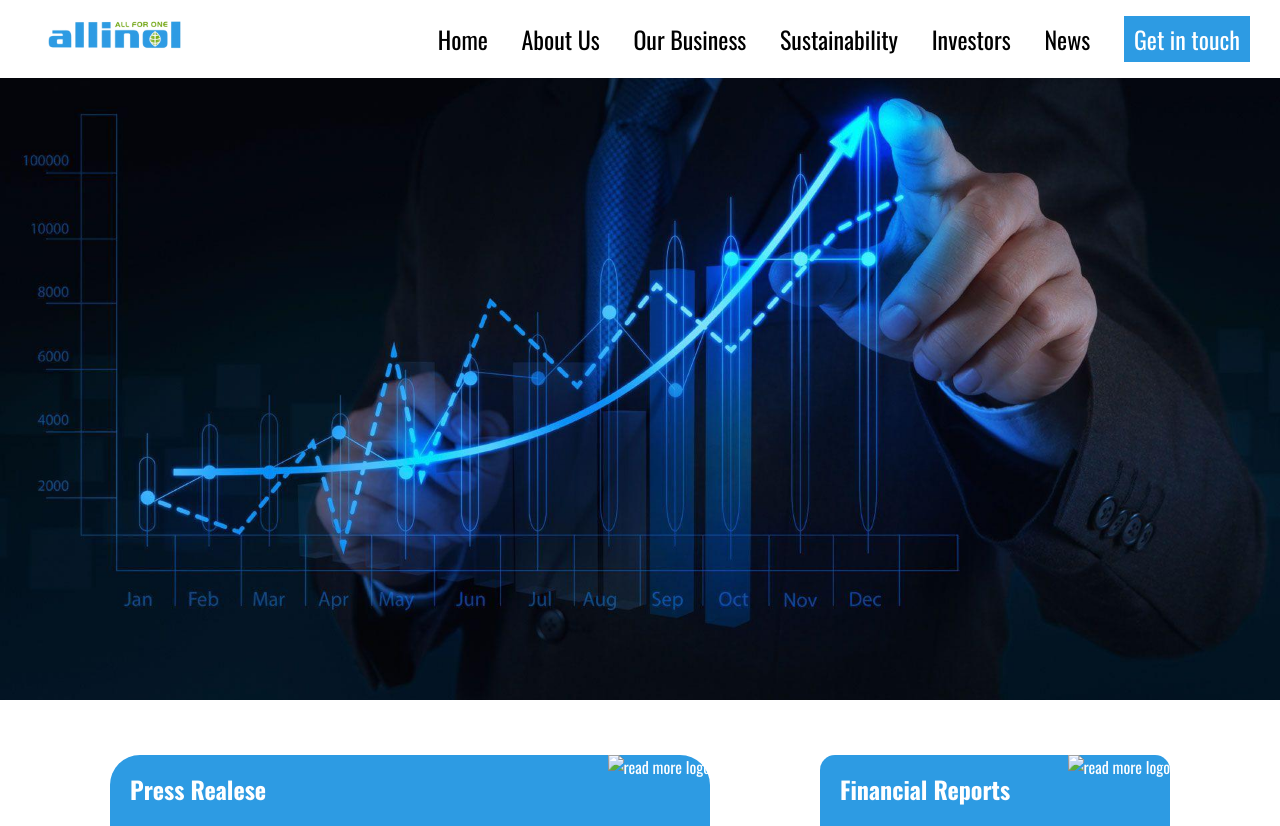
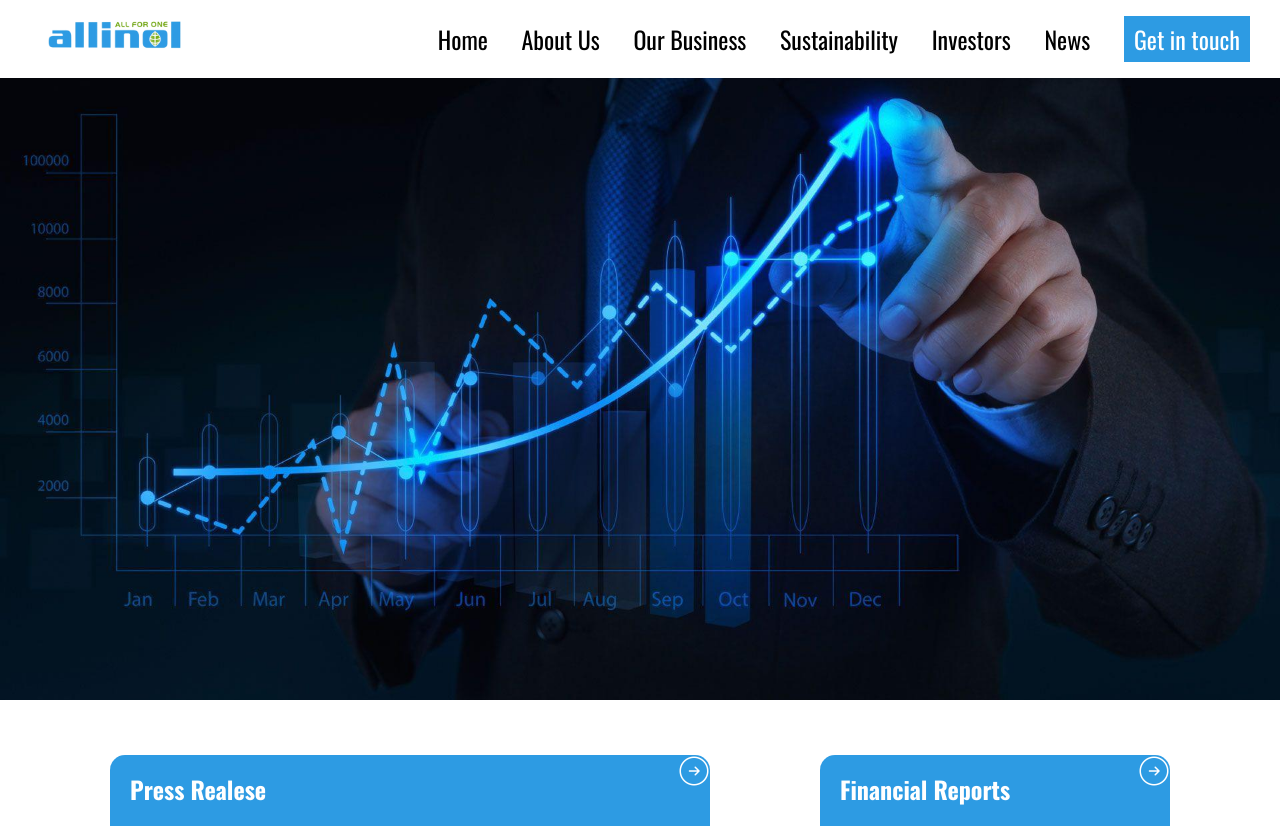
Before and after one commit to Allinol-Fuel/Allinol, a plain HTML site: page investors/index.html in a window 1280 px wide. Shown: the top 826 px of the page. Drawn offline with nearby package versions, Linux system fonts and the light colour scheme.

Commit message:
feat: add read more logo

```diff
--- a/index.css
+++ b/index.css
@@ -314,7 +314,7 @@ footer {
 .press-release-wrapper {
   width: 600px;
   background-color: #2d9be3;
-  border-radius: 30px;
+  border-radius: 15px;
 }
 .press-release-wrapper ul li {
   margin-left: -20px;
@@ -379,6 +379,15 @@ footer {
 .stock-graph-wrapper img {
   width: 480px;
 }
+.financial-reports-head img {
+  width: 32px;
+  height: 32px;
+}
+.press-realese-head img {
+  width: 32px;
+  height: 32px;
+}
+
 /* News */
 
 .article-wrapper {
--- a/investors/index.html
+++ b/investors/index.html
@@ -70,7 +70,10 @@
             <div class="press-release-wrapper">
               <div class="press-realese-head">
                 <h1>Press Realese</h1>
-                <img src="" alt="read more logo" />
+                <img
+                  src="/assets/icon/read-more-logo.png"
+                  alt="read more logo"
+                />
               </div>
               <ul>
                 <li>
@@ -96,7 +99,10 @@
             <div class="financial-reports-wrapper">
               <div class="financial-reports-head">
                 <h1>Financial Reports</h1>
-                <img src="" alt="read more logo" />
+                <img
+                  src="/assets/icon/read-more-logo.png"
+                  alt="read more logo"
+                />
               </div>
               <div class="financial-reports">
                 <h2>2022</h2>
```
Also changed, not shown: assets/icon/read-more-logo.png (added).
